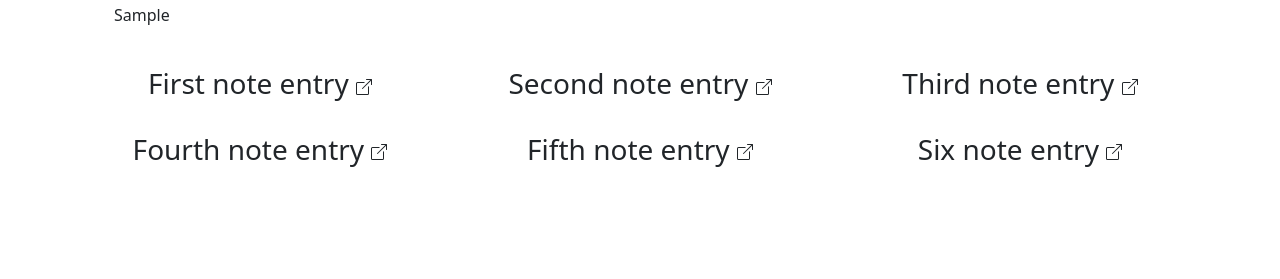
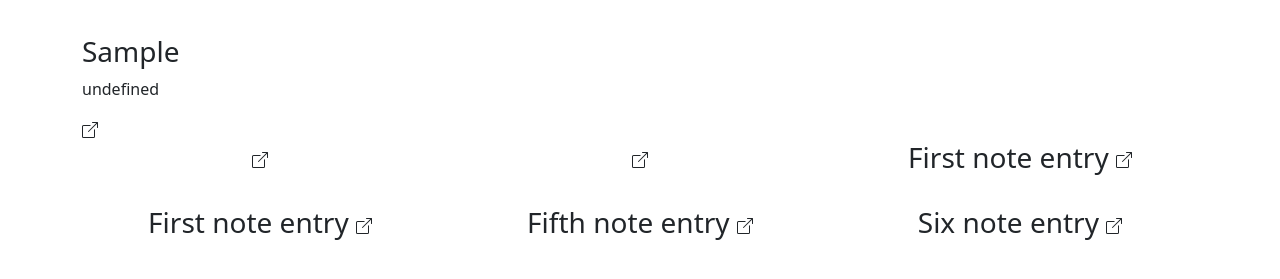
Before and after one commit to Lundi19/notes-app, a website: page index.html in a window 1280 px wide. Both pictures are taken after typing "Sample" into the empty fields and a click on the button "Submit". Shown: the part 403-682 px from the top of the page. Drawn offline with nearby package versions, Linux system fonts and the light colour scheme.

Commit message:
local storage added and notes being saved to iterate over down the page

```diff
--- a/index.html
+++ b/index.html
@@ -34,9 +34,19 @@
       </div>
       <ul id="note-list"> </ul>
       <br>
+
+
+
       <div class="row">
+        <div class="note-list">
+
+
+
+        </div>
+
+
       <div class="col-md-4">
-        <h3 class="text-center">First note entry
+        <h3 id="note-added" class="text-center">
         <svg xmlns="http://www.w3.org/2000/svg" width="16" height="16" fill="currentColor" class="bi bi-box-arrow-up-right" viewBox="0 0 16 16">
           <path fill-rule="evenodd" d="M8.636 3.5a.5.5 0 0 0-.5-.5H1.5A1.5 1.5 0 0 0 0 4.5v10A1.5 1.5 0 0 0 1.5 16h10a1.5 1.5 0 0 0 1.5-1.5V7.864a.5.5 0 0 0-1 0V14.5a.5.5 0 0 1-.5.5h-10a.5.5 0 0 1-.5-.5v-10a.5.5 0 0 1 .5-.5h6.636a.5.5 0 0 0 .5-.5z"/>
           <path fill-rule="evenodd" d="M16 .5a.5.5 0 0 0-.5-.5h-5a.5.5 0 0 0 0 1h3.793L6.146 9.146a.5.5 0 1 0 .708.708L15 1.707V5.5a.5.5 0 0 0 1 0v-5z"/>
@@ -45,16 +55,16 @@
       </div>
 
       <div class="col-md-4">
-        <h3 class="text-center">Second note entry
-        <svg xmlns="http://www.w3.org/2000/svg" width="16" height="16" fill="currentColor" class="bi bi-box-arrow-up-right" viewBox="0 0 16 16">
+        <h3 id="note-added" class="text-center">
+          <svg xmlns="http://www.w3.org/2000/svg" width="16" height="16" fill="currentColor" class="bi bi-box-arrow-up-right" viewBox="0 0 16 16">
           <path fill-rule="evenodd" d="M8.636 3.5a.5.5 0 0 0-.5-.5H1.5A1.5 1.5 0 0 0 0 4.5v10A1.5 1.5 0 0 0 1.5 16h10a1.5 1.5 0 0 0 1.5-1.5V7.864a.5.5 0 0 0-1 0V14.5a.5.5 0 0 1-.5.5h-10a.5.5 0 0 1-.5-.5v-10a.5.5 0 0 1 .5-.5h6.636a.5.5 0 0 0 .5-.5z"/>
           <path fill-rule="evenodd" d="M16 .5a.5.5 0 0 0-.5-.5h-5a.5.5 0 0 0 0 1h3.793L6.146 9.146a.5.5 0 1 0 .708.708L15 1.707V5.5a.5.5 0 0 0 1 0v-5z"/>
         </svg></h3>
       </div>
 
       <div class="col-md-4">
-        <h3 class="text-center">Third note entry
-        <svg xmlns="http://www.w3.org/2000/svg" width="16" height="16" fill="currentColor" class="bi bi-box-arrow-up-right" viewBox="0 0 16 16">
+        <h3 id="note-added" class="text-center">First note entry
+          <svg xmlns="http://www.w3.org/2000/svg" width="16" height="16" fill="currentColor" class="bi bi-box-arrow-up-right" viewBox="0 0 16 16">
           <path fill-rule="evenodd" d="M8.636 3.5a.5.5 0 0 0-.5-.5H1.5A1.5 1.5 0 0 0 0 4.5v10A1.5 1.5 0 0 0 1.5 16h10a1.5 1.5 0 0 0 1.5-1.5V7.864a.5.5 0 0 0-1 0V14.5a.5.5 0 0 1-.5.5h-10a.5.5 0 0 1-.5-.5v-10a.5.5 0 0 1 .5-.5h6.636a.5.5 0 0 0 .5-.5z"/>
           <path fill-rule="evenodd" d="M16 .5a.5.5 0 0 0-.5-.5h-5a.5.5 0 0 0 0 1h3.793L6.146 9.146a.5.5 0 1 0 .708.708L15 1.707V5.5a.5.5 0 0 0 1 0v-5z"/>
         </svg></h3>
@@ -64,8 +74,8 @@
     <br>
       <div class="row">
       <div class="col-md-4 col-border">
-        <h3 class="text-center">Fourth note entry
-        <svg xmlns="http://www.w3.org/2000/svg" width="16" height="16" fill="currentColor" class="bi bi-box-arrow-up-right" viewBox="0 0 16 16">
+        <h3 id="note-added" class="text-center">First note entry
+          <svg xmlns="http://www.w3.org/2000/svg" width="16" height="16" fill="currentColor" class="bi bi-box-arrow-up-right" viewBox="0 0 16 16">
           <path fill-rule="evenodd" d="M8.636 3.5a.5.5 0 0 0-.5-.5H1.5A1.5 1.5 0 0 0 0 4.5v10A1.5 1.5 0 0 0 1.5 16h10a1.5 1.5 0 0 0 1.5-1.5V7.864a.5.5 0 0 0-1 0V14.5a.5.5 0 0 1-.5.5h-10a.5.5 0 0 1-.5-.5v-10a.5.5 0 0 1 .5-.5h6.636a.5.5 0 0 0 .5-.5z"/>
           <path fill-rule="evenodd" d="M16 .5a.5.5 0 0 0-.5-.5h-5a.5.5 0 0 0 0 1h3.793L6.146 9.146a.5.5 0 1 0 .708.708L15 1.707V5.5a.5.5 0 0 0 1 0v-5z"/>
         </svg></h3>
--- a/src/interface.js
+++ b/src/interface.js
@@ -1,21 +1,64 @@
 document.addEventListener("DOMContentLoaded", function() {
+const noteListDiv = document.querySelector(".note-list");
 
 
-
+  // STORE VALUE FROM ADD-NOTE //
   let submitText = document.querySelector('#add-note');
-
   submitText.addEventListener('submit', (event) => {
     event.preventDefault();
     let inputText = document.querySelector("#exampleFormControlTextarea1").value;
-    let newNote = createNote(inputText);
-    document.querySelector('#note-list').innerText = newNote.getNote();
+    let notes = getDataFromStorage();
+    let newNote = new Note(inputText);
+    // Push newNote into notes array //
+    notes.push(newNote);
+    createNote(newNote);
+    // Save to storage //
+    localStorage.setItem("notes", JSON.stringify(notes));
+    inputText.value = "";
   })
 
-  function createNote(inputText) {
-    let newNote = new Note(inputText);
-    return newNote;
+  // CREATE A NEW NOTE //
+
+  function createNote(newNote) {
+    const div = document.createElement("div");
+    div.classList.add("col-md-12")
+    div.setAttribute("id", "note-added")
+    div.setAttribute("data-id", "newNote.id")
+    div.innerHTML = `
+    <h3>${newNote.text}</h3>
+    <p>${newNote.content}</p>
+    <svg xmlns="http://www.w3.org/2000/svg" width="16" height="16" fill="currentColor" class="bi bi-box-arrow-up-right" viewBox="0 0 16 16">
+          <path fill-rule="evenodd" d="M8.636 3.5a.5.5 0 0 0-.5-.5H1.5A1.5 1.5 0 0 0 0 4.5v10A1.5 1.5 0 0 0 1.5 16h10a1.5 1.5 0 0 0 1.5-1.5V7.864a.5.5 0 0 0-1 0V14.5a.5.5 0 0 1-.5.5h-10a.5.5 0 0 1-.5-.5v-10a.5.5 0 0 1 .5-.5h6.636a.5.5 0 0 0 .5-.5z"/>
+          <path fill-rule="evenodd" d="M16 .5a.5.5 0 0 0-.5-.5h-5a.5.5 0 0 0 0 1h3.793L6.146 9.146a.5.5 0 1 0 .708.708L15 1.707V5.5a.5.5 0 0 0 1 0v-5z"/>
+        </svg>
+      `;
+      noteListDiv.appendChild(div);
   }
 
+  // DISPLAY NOTES FROM LOCAL STORAGE
+
+  function displayNotes() {
+    let notes = getDataFromStorage();
+    if(notes.length > 0){
+      noteID = notes[notes.length - 1].id;
+      noteID++
+    } else {
+      noteID = 1;
+    }
+    notes.forEach(item => {
+      createNote(item);
+    } )
+    }
+
+  // LOCAL STORAGE
+
+  function getDataFromStorage() {
+    return localStorage.getItem("notes") ? JSON.parse(localStorage.getItem("notes")) : [];
+
+  }
+
+
+  // Note validation
 
 
 
```
